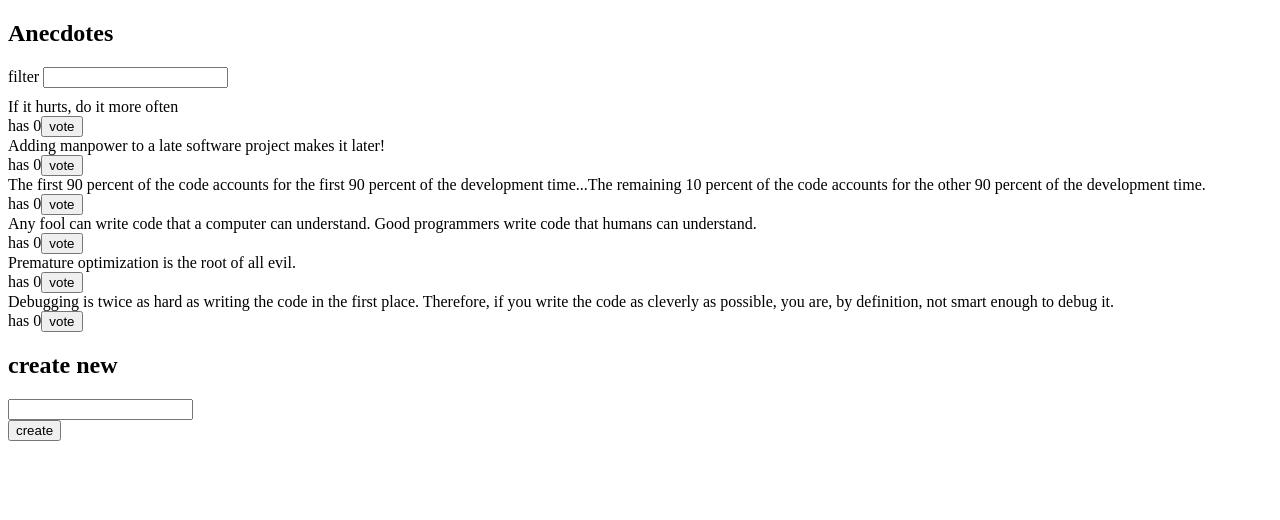
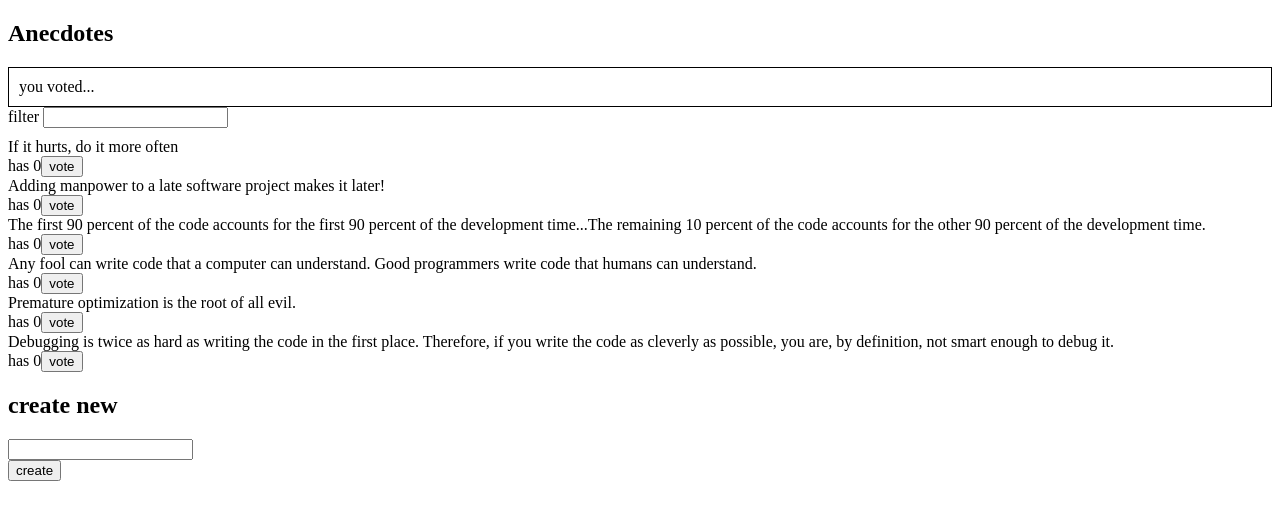
Before and after one commit to Rasheednour/full-stack-open-2022, a React (Create React App) app in the folder part6/redux-anecdotes/: page / in a window 1280 px wide. Shown: the top 520 px of the page. Built offline with nearby package versions, Linux system fonts and the light colour scheme; the HTML template or start-up script is replaced by a standard one.

Commit message:
Exercise 6.12: Finished

```diff
--- a/part6/redux-anecdotes/src/App.js
+++ b/part6/redux-anecdotes/src/App.js
@@ -1,10 +1,12 @@
 import AnecdoteForm from './components/AnecdoteForm'
 import AnecdoteList from './components/AnecdoteList'
 import Filter from './components/Filter'
+import Notification from './components/Notification'
 const App = () => {
   return (
     <div>
       <h2>Anecdotes</h2>
+      <Notification/>
       <Filter/>
       <AnecdoteList/>
       <AnecdoteForm/>
--- a/part6/redux-anecdotes/src/components/Notification.js
+++ b/part6/redux-anecdotes/src/components/Notification.js
@@ -1,4 +1,7 @@
+import { useSelector } from "react-redux"
+
 const Notification = () => {
+  const notification = useSelector(state => state.notification)
   const style = {
     border: 'solid',
     padding: 10,
@@ -6,7 +9,7 @@
   }
   return (
     <div style={style}>
-      render here notification...
+      {notification}
     </div>
   )
 }
--- /dev/null
+++ b/part6/redux-anecdotes/src/reducers/notificationReducer.js
@@ -0,0 +1,17 @@
+import { createSlice } from "@reduxjs/toolkit"
+
+const initialState = 'you voted...'
+
+
+const notificationSlice = createSlice({
+  name: 'notification',
+  initialState,
+  reducers: {
+      setNotification(state, action) {
+          return state = action.payload
+      }
+  }
+})
+
+export const {setNotification} = notificationSlice.actions
+export default notificationSlice.reducer
--- a/part6/redux-anecdotes/src/store.js
+++ b/part6/redux-anecdotes/src/store.js
@@ -1,11 +1,13 @@
 import anecdoteReducer from './reducers/anecdoteReducer'
 import filterReducer from './reducers/filterReducer'
+import notificationReducer from './reducers/notificationReducer'
 import { configureStore } from '@reduxjs/toolkit'
 
 const store = configureStore({
   reducer: {
     anecdotes: anecdoteReducer,
-    filter: filterReducer
+    filter: filterReducer,
+    notification: notificationReducer
   }
 })
 
```
